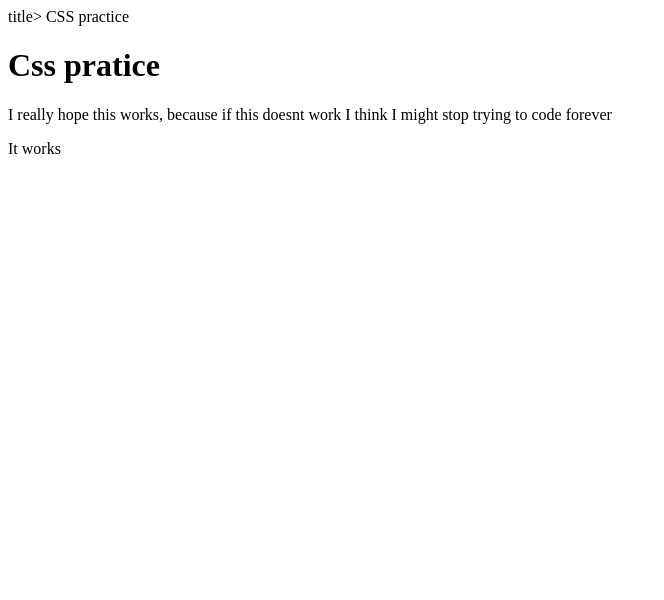
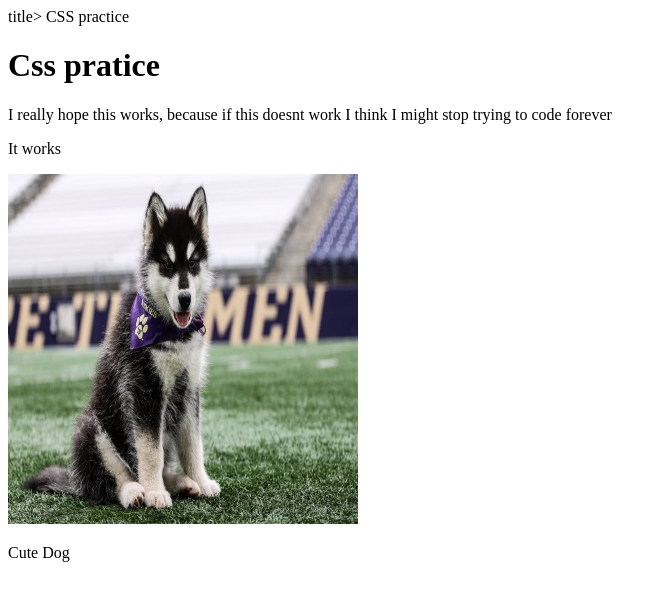
Before and after one commit to lnorth-1764589/lnorth-1764589.github.io, a plain HTML site: page someCss.html in a window 1280 px wide. Shown: the whole page, without its empty margins (0-664 px from the left). Drawn offline with Linux system fonts and the light colour scheme.

Commit message:
Update someCss.html

```diff
--- a/someCss.html
+++ b/someCss.html
@@ -14,8 +14,15 @@
 			<p> I really hope this works, because if this doesnt work I think I might stop trying to code forever </p>
 		</div>
 
+		</div>
 		<div id = "corner">
 			<p>It works </p>
+		</div>
+
+		<div class = "picture">
+		<img src="Husky.jpg" alt="puppy" style="width:350px;height:350px;">
+				<p> Cute Dog </p>
+
 		</div>
 
 	</body>
```
